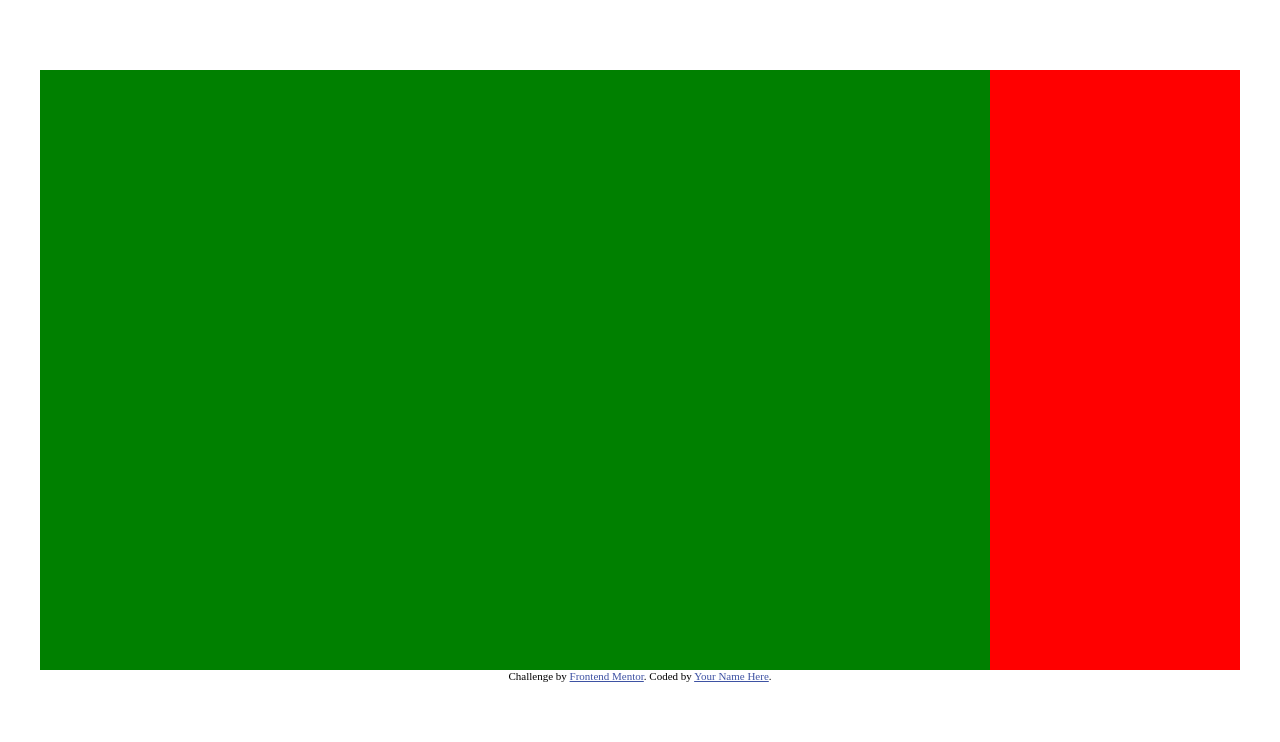
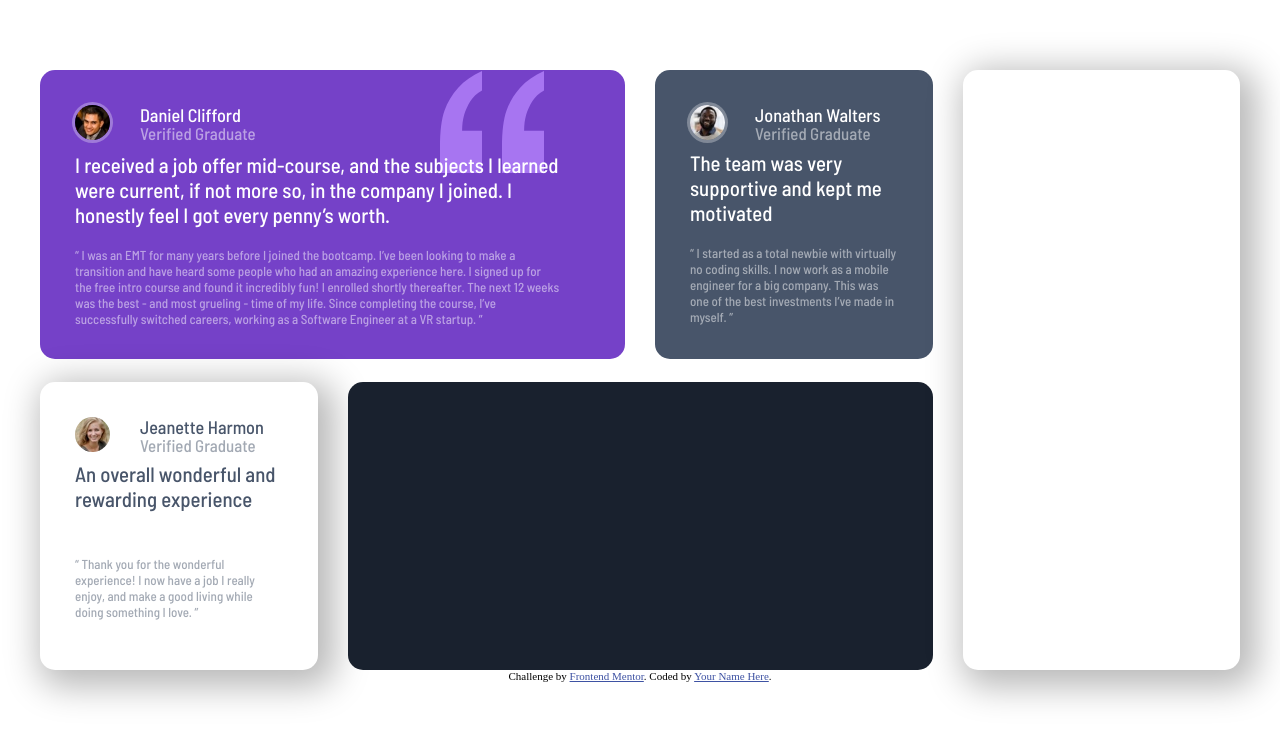
Before and after one commit to erwanclx/challenge2, a plain HTML site: page index.html in a window 1280 px wide. Drawn offline with Linux system fonts and the light colour scheme.

Commit message:
Trois cases

```diff
--- a/index.html
+++ b/index.html
@@ -13,50 +13,54 @@
 
 <div class="testimonials-content">
 
-  <div class="testimonials-short">
 
     <div class="daniel-content">
+      <img src="images\image-daniel.jpg" class="img-daniel">
+      <h2 class="name-daniel">Daniel Clifford</h2>
+      <h3 class="verif-daniel">Verified Graduate</h3>
+      <img src="images\bg-pattern-quotation.svg" class="quote-bg">
+      <p class="title-daniel">I received a job offer mid-course, and the subjects I learned were current, if not more so,
+        in the company I joined. I honestly feel I got every penny’s worth.
+      </p>
+      <p class="quote-daniel">“ I was an EMT for many years before I joined the bootcamp. I’ve been looking to make a
+        transition and have heard some people who had an amazing experience here. I signed up
+        for the free intro course and found it incredibly fun! I enrolled shortly thereafter.
+        The next 12 weeks was the best - and most grueling - time of my life. Since completing
+        the course, I’ve successfully switched careers, working as a Software Engineer at a VR startup. ”</p>
+    </div>
 
+    <div class="jonathan-content">
+      <img src="images\image-jonathan.jpg" class="img-jonathan">
+      <h2 class="name-jonathan">Jonathan Walters</h2>
+      <h3 class="verif-jonathan">Verified Graduate</h3>
+      <p class="title-jonathan">The team was very supportive and kept me motivated</p>
+      <p class="quote-jonathan">“ I started as a total newbie with virtually no coding skills. I now work as a mobile engineer
+        for a big company. This was one of the best investments I’ve made in myself. ”</p>
     </div>
-    <div class="jonathan-content">
 
+    <div class="jeanette-content">
+      <img src="images\image-jeanette.jpg" class="img-jeanette">
+      <h2 class="name-jeanette">Jeanette Harmon</h2>
+      <h3 class="verif-jeanette">Verified Graduate</h3>
+      <p class="title-jeanette">An overall wonderful and rewarding experience</p>
+      <p class="quote-jeanette">“ Thank you for the wonderful experience! I now have a job I really enjoy, and make a good living
+        while doing something I love. ”</p>
     </div>
-    <div class="jeanette-content">
 
-    </div>
     <div class="patrick-content">
 
     </div>
-  </div>
-  <div class="kira-content">
 
-  </div>
+    <div class="kira-content">
+
+    </div>
+
 </div>
 
 
 
   <!--
         font-family: 'Barlow Semi Condensed', sans-serif;
-  Daniel Clifford
-  Verified Graduate
-
-  I received a job offer mid-course, and the subjects I learned were current, if not more so,
-  in the company I joined. I honestly feel I got every penny’s worth.
-
-  “ I was an EMT for many years before I joined the bootcamp. I’ve been looking to make a
-  transition and have heard some people who had an amazing experience here. I signed up
-  for the free intro course and found it incredibly fun! I enrolled shortly thereafter.
-  The next 12 weeks was the best - and most grueling - time of my life. Since completing
-  the course, I’ve successfully switched careers, working as a Software Engineer at a VR startup. ”
-
-  Jonathan Walters
-  Verified Graduate
-
-  The team was very supportive and kept me motivated
-
-  “ I started as a total newbie with virtually no coding skills. I now work as a mobile engineer
-  for a big company. This was one of the best investments I’ve made in myself. ”
-
   Jeanette Harmon
   Verified Graduate
 
--- a/styles.css
+++ b/styles.css
@@ -10,18 +10,211 @@ body {
 }
 
 .testimonials-content {
-    background-color: red;
+    display: grid;
     width: 1200px;
     height: 600px;
     margin: auto;
     margin-top: 70px;
+    grid-template-columns: 1fr 1fr 1fr 1fr;
+    grid-template-rows: 1fr 1fr;
+    grid-column-gap: 30px;
+    grid-row-gap: 23px;
+    grid-template-areas: "DANIEL DANIEL JONA KIRA"
+                        "JEAN PATRICK PATRICK KIRA"
 }
 
-.testimonials-short {
-    display: grid;
-    width: 950px;
-    height: 600px;
-    grid-template-columns: 15px 670px 15px 235px 15px;
-    grid-template-rows: 292.5px 15px 292.5px;
-    background-color: green;
+.daniel-content {
+    grid-area: DANIEL;
+    background-color: hsl(263, 55%, 52%);
+    border-radius: 15px;
 }
+
+.img-daniel {
+    border-radius: 50px;
+    box-shadow: 0px 0px 0px 3px rgba(255, 254, 254, 0.3);
+    margin-left: 35px;
+    margin-top: 35px;
+    width: 35px;
+}
+
+.name-daniel {
+    color: hsl(0, 0%, 100%);
+    font-family: 'Barlow Semi Condensed', sans-serif;
+    font-weight: 500;
+    margin-left: 100px;
+    margin-top: -40px;
+    font-size: 1.4em;
+}
+
+.verif-daniel {
+    color: hsl(0, 0%, 100%);
+    font-family: 'Barlow Semi Condensed', sans-serif;
+    font-weight: 500;
+    margin-left: 100px;
+    margin-top: -18px;
+    opacity: 50%;
+    font-size: 1.3em;
+}
+
+.quote-bg {
+    margin-left: 400px;
+    margin-top: -89px;
+    z-index: 1;
+    display: inline-block;
+    position: relative;
+}
+
+.title-daniel {
+    color: hsl(0, 0%, 100%);
+    font-family: 'Barlow Semi Condensed', sans-serif;
+    font-weight: 500;
+    font-size: 1.6em;
+    margin-left: 35px;
+    z-index: 999999999;
+    position: absolute;
+    width: 485px;
+    margin-top: -25px;
+}
+
+.quote-daniel {
+    color: hsl(0, 0%, 100%);
+    font-family: 'Barlow Semi Condensed', sans-serif;
+    font-weight: 500;
+    font-size: 1em;
+    margin-left: 35px;
+    z-index: 999999999;
+    position: absolute;
+    width: 485px;
+    margin-top: 70px;
+    opacity: 50%;
+}
+
+.jonathan-content {
+    grid-area: JONA;
+    background-color: hsl(217, 19%, 35%);
+    border-radius: 15px;
+}
+
+.img-jonathan {
+    border-radius: 50px;
+    box-shadow: 0px 0px 0px 3px rgba(255, 254, 254, 0.3);
+    margin-left: 35px;
+    margin-top: 35px;
+    width: 35px;
+}
+
+.name-jonathan {
+    color: hsl(0, 0%, 100%);
+    font-family: 'Barlow Semi Condensed', sans-serif;
+    font-weight: 500;
+    margin-left: 100px;
+    margin-top: -40px;
+    font-size: 1.4em;
+}
+
+.verif-jonathan {
+    color: hsl(0, 0%, 100%);
+    font-family: 'Barlow Semi Condensed', sans-serif;
+    font-weight: 500;
+    margin-left: 100px;
+    margin-top: -18px;
+    opacity: 50%;
+    font-size: 1.3em;
+}
+
+.title-jonathan {
+    color: hsl(0, 0%, 100%);
+    font-family: 'Barlow Semi Condensed', sans-serif;
+    font-weight: 500;
+    font-size: 1.6em;
+    margin-left: 35px;
+    z-index: 999999999;
+    position: absolute;
+    width: 207.5px;
+    margin-top: -10px;
+}
+
+.quote-jonathan {
+    color: hsl(0, 0%, 100%);
+    font-family: 'Barlow Semi Condensed', sans-serif;
+    font-weight: 500;
+    font-size: 1em;
+    margin-left: 35px;
+    z-index: 999999999;
+    position: absolute;
+    margin-top: 85px;
+    width: 207.5px;
+    opacity: 50%;
+}
+
+.jeanette-content {
+    grid-area: JEAN;
+    background-color: hsl(0, 0%, 100%);
+    border-radius: 15px;
+    box-shadow: 8px 8px 35px 9px rgba(0,0,0,0.28);
+}
+
+.img-jeanette {
+    border-radius: 50px;
+    box-shadow: 0px 0px 0px 3px rgba(255, 254, 254, 0.3);
+    margin-left: 35px;
+    margin-top: 35px;
+    width: 35px;
+}
+
+.name-jeanette {
+    color: hsl(217, 19%, 35%);
+    font-family: 'Barlow Semi Condensed', sans-serif;
+    font-weight: 500;
+    margin-left: 100px;
+    margin-top: -40px;
+    font-size: 1.4em;
+}
+
+.verif-jeanette {
+    color: hsl(217, 19%, 35%);
+    font-family: 'Barlow Semi Condensed', sans-serif;
+    font-weight: 500;
+    margin-left: 100px;
+    margin-top: -18px;
+    opacity: 50%;
+    font-size: 1.3em;
+}
+
+.title-jeanette {
+    color: hsl(217, 19%, 35%);
+    font-family: 'Barlow Semi Condensed', sans-serif;
+    font-weight: 500;
+    font-size: 1.6em;
+    margin-left: 35px;
+    z-index: 999999999;
+    position: absolute;
+    width: 200.5px;
+    margin-top: -10px;
+}
+
+.quote-jeanette {
+    color: hsl(217, 19%, 35%);
+    font-family: 'Barlow Semi Condensed', sans-serif;
+    font-weight: 500;
+    font-size: 1em;
+    margin-left: 35px;
+    z-index: 999999999;
+    position: absolute;
+    margin-top: 85px;
+    width: 207.5px;
+    opacity: 50%;
+}
+
+.patrick-content {
+    grid-area: PATRICK;
+    background-color: hsl(219, 29%, 14%);
+    border-radius: 15px;
+}
+
+.kira-content {
+    grid-area: KIRA;
+    background-color: hsl(0, 0%, 100%);
+    box-shadow: 8px 8px 35px 9px rgba(0,0,0,0.28);
+    border-radius: 15px;
+}
```
